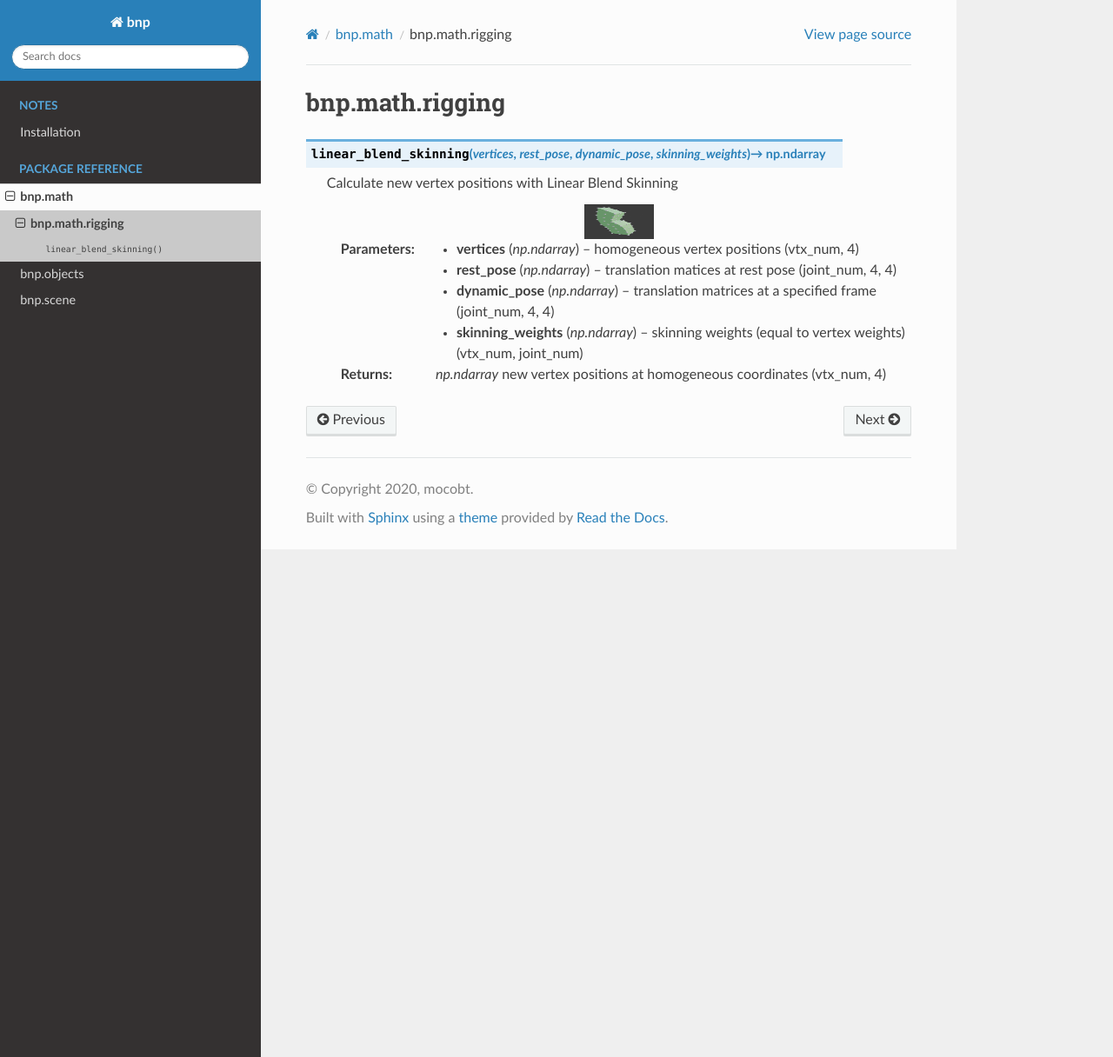
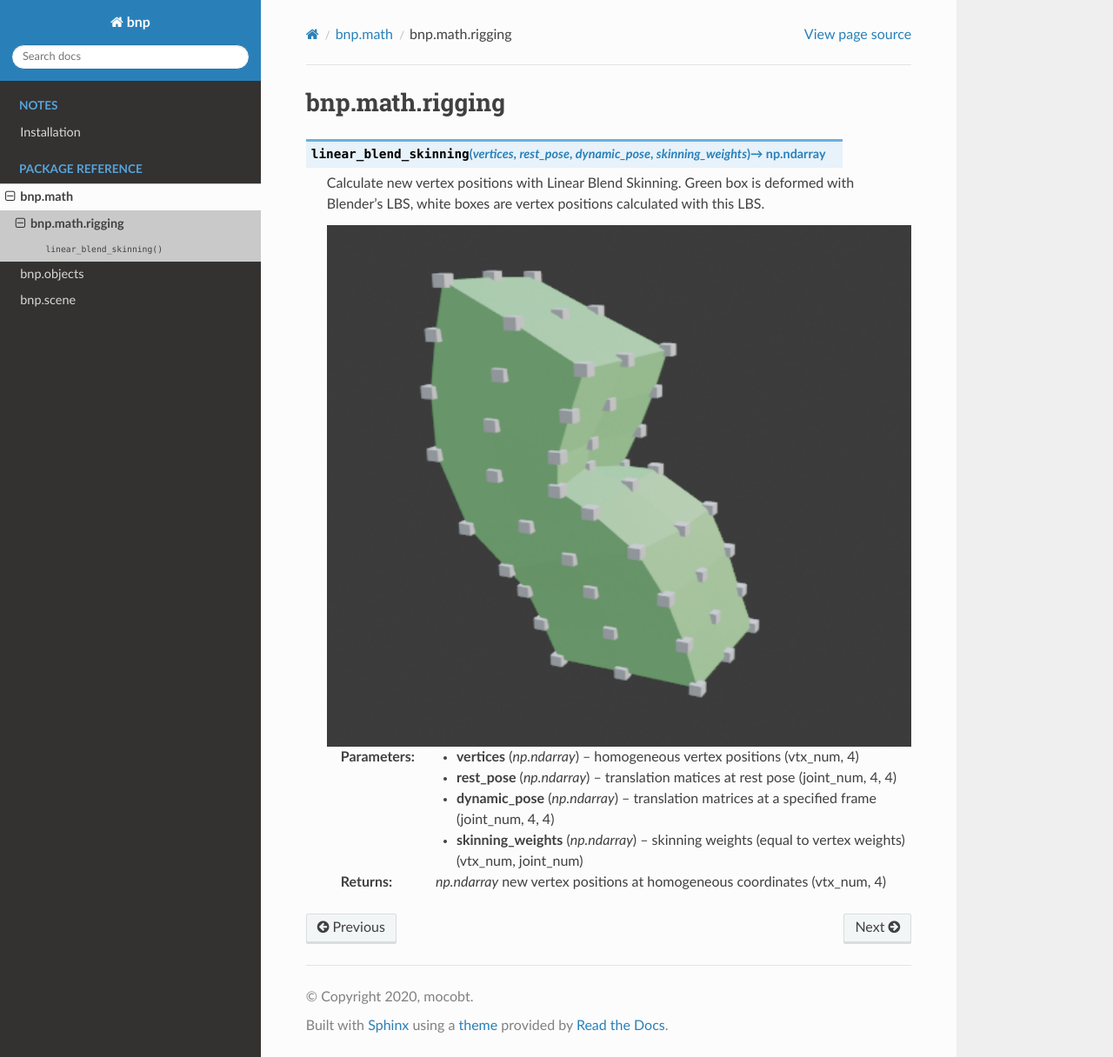
Before and after one commit to j20232/bnp, a Sphinx documentation site: the page built from docs/source/modules/math_modules/rigging.rst, in a window 1280 px wide and 1216 px high. Shown: the whole window at 87% size. Built offline with Sphinx 7.4.7 and the Read the Docs theme 2.0.0, drawn with Linux system fonts in a browser that asks for light colours.

Commit message:
update documentation

```diff
--- a/docs/source/index.rst
+++ b/docs/source/index.rst
@@ -4,9 +4,9 @@ bnp documentation
 ===============================
 
 .. image:: ../../assets/logo.png
-   :scale: 40%
-   :height: 100px
-   :width: 200px
+   :scale: 100%
+   :height: 600px
+   :width: 800px
    :align: center
 
 bnp is a numpy utility library for Blender.
--- a/docs/source/modules/math_modules/rigging.rst
+++ b/docs/source/modules/math_modules/rigging.rst
@@ -5,12 +5,12 @@ bnp.math.rigging
 
 .. py:function:: linear_blend_skinning(vertices, rest_pose, dynamic_pose, skinning_weights) -> np.ndarray
 
-    Calculate new vertex positions with Linear Blend Skinning
+    Calculate new vertex positions with Linear Blend Skinning. Green box is deformed with Blender's LBS, white boxes are vertex positions calculated with this LBS.
 
     .. image:: ../../../../assets/screenshots/lbs.png
-        :scale: 40%
-        :height: 100px
-        :width: 200px
+        :scale: 100%
+        :height: 600px
+        :width: 800px
         :align: center
 
     :param np.ndarray vertices: homogeneous vertex positions (vtx_num, 4)
```
